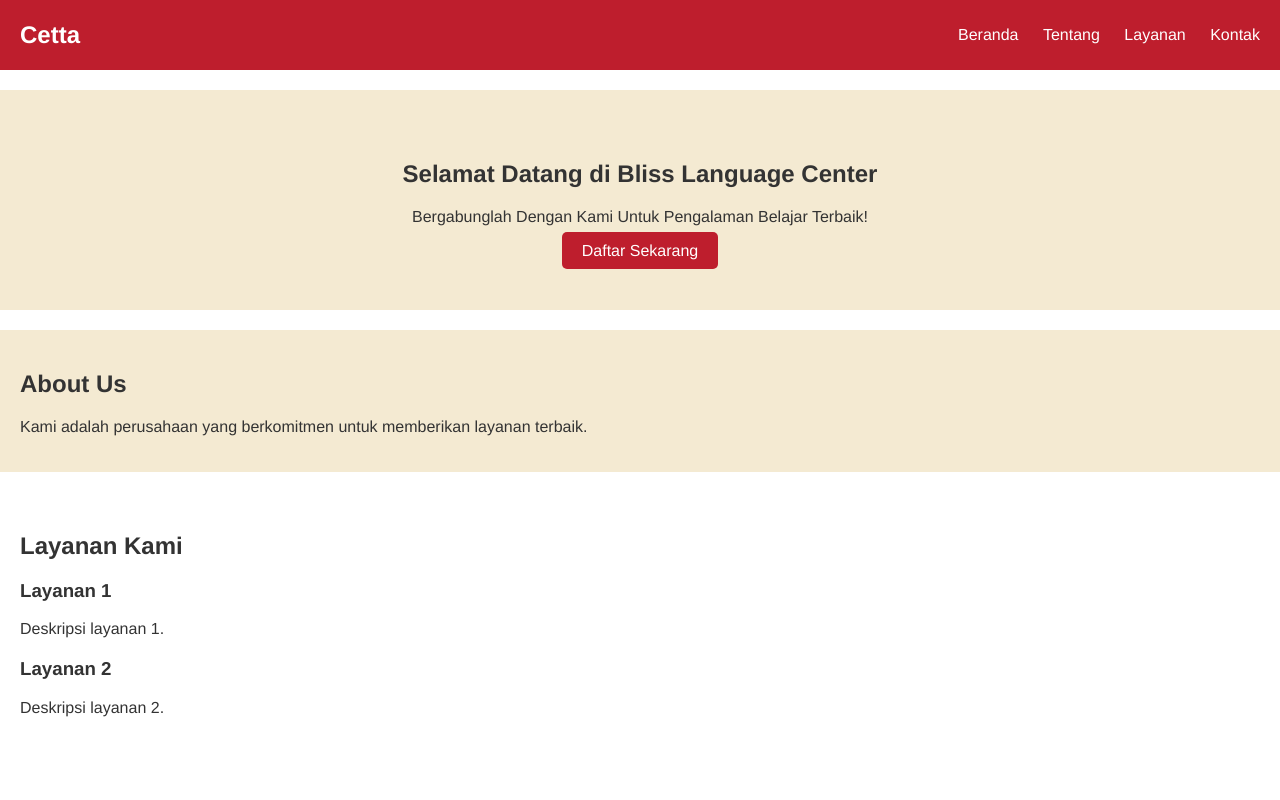
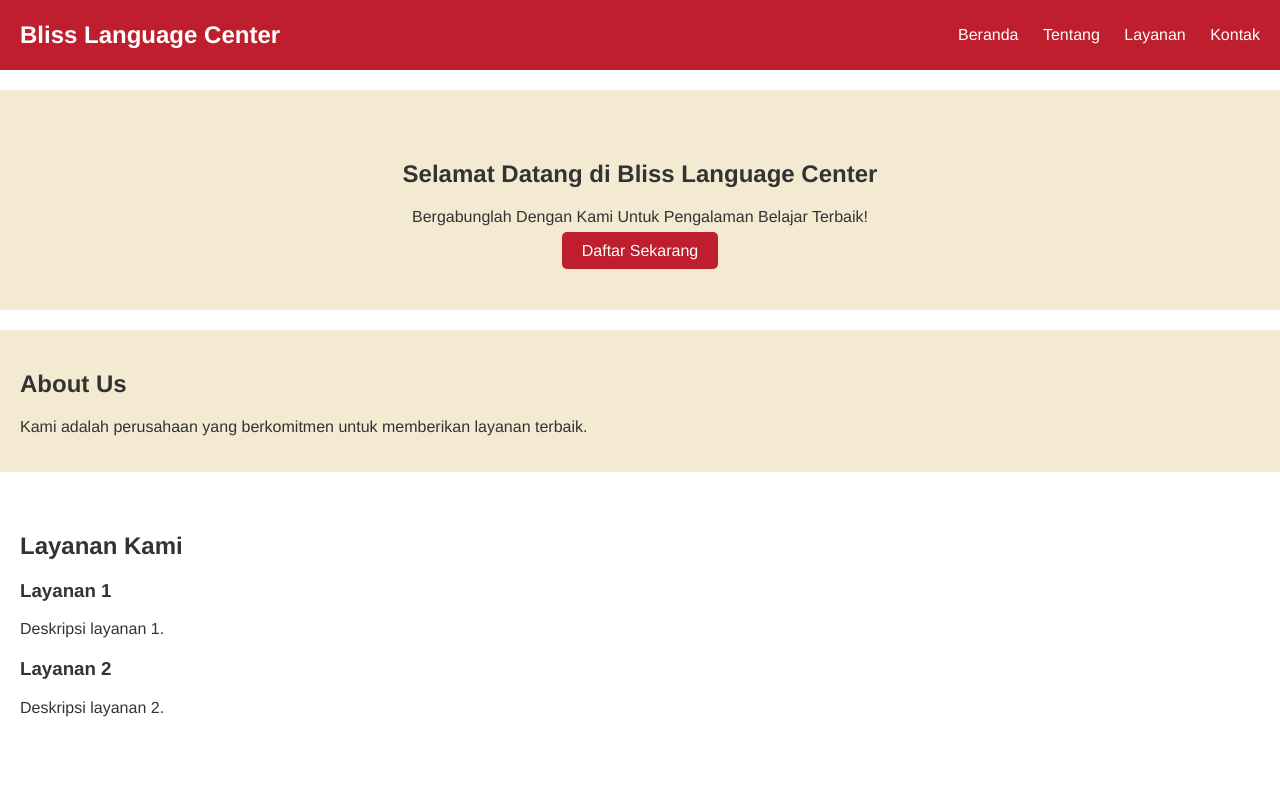
Before and after one commit to SquadranHelix/blisslanguagecenter2, a plain HTML site: page index.html in a window 1280 px wide. Shown: the top 800 px of the page. Drawn offline with Linux system fonts and the light colour scheme; a web font is replaced by a local one.

Commit message:
Update index.html

```diff
--- a/index.html
+++ b/index.html
@@ -9,7 +9,7 @@
 </head>
 <body>
     <header>
-        <div class="logo">Cetta</div>
+        <div class="logo">Bliss Language Center</div>
         <nav>
             <ul>
                 <li><a href="#home">Beranda</a></li>
```
